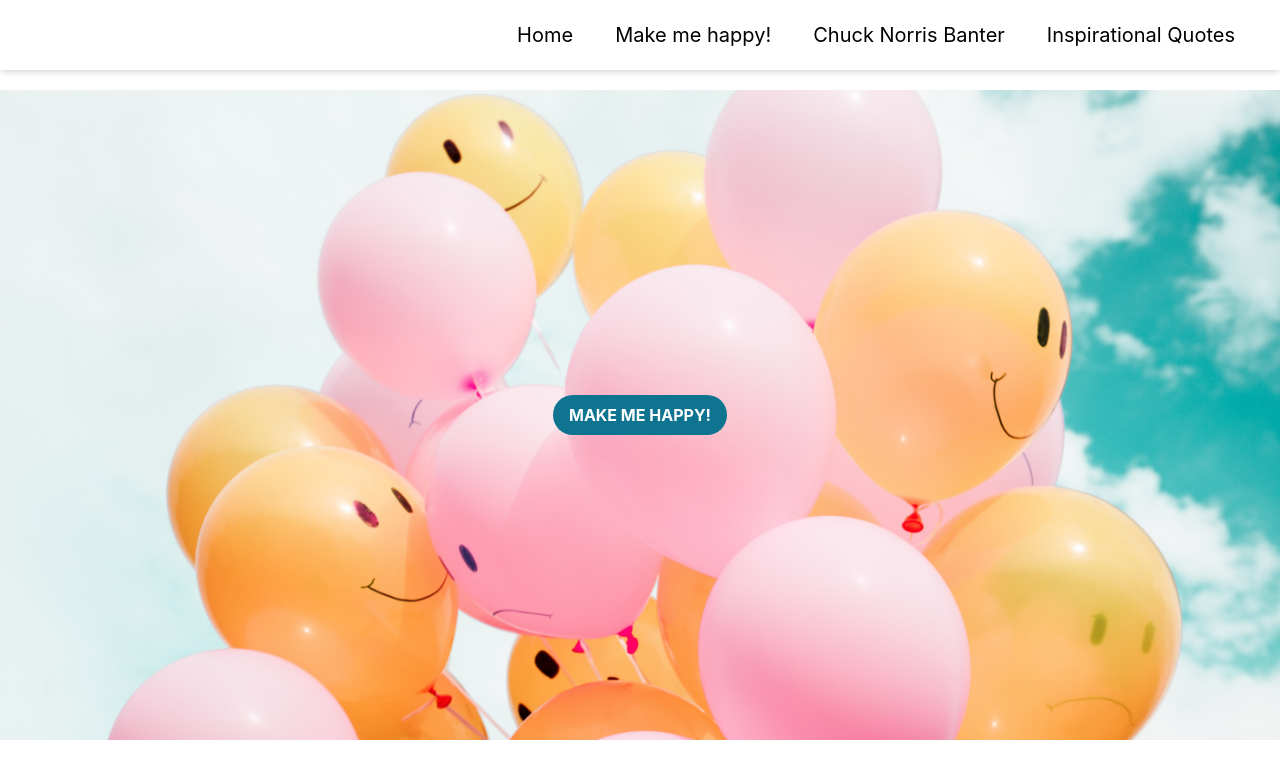
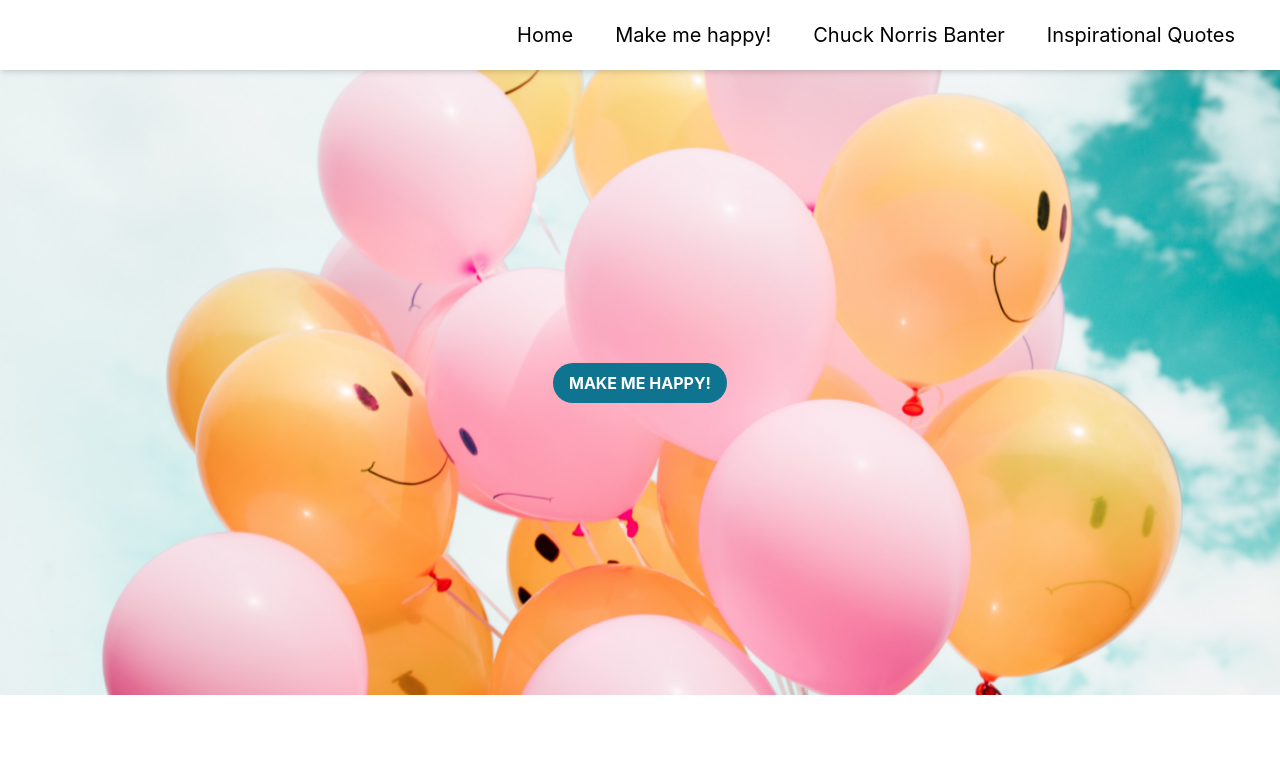
Before and after one commit to monicaclarelewis/positive-vibes, a React (Create React App) app: page / in a window 1280 px wide. Shown: the top 778 px of the page. Built offline with nearby package versions, Linux system fonts and the light colour scheme; a web font is replaced by a local one.

Commit message:
background css fixed

```diff
--- a/src/components/Navbar.js
+++ b/src/components/Navbar.js
@@ -7,7 +7,7 @@ function Navbar() {
     <nav className="shadow-md w-full position:fixed top-0 left-0 navBar">
       <div className="md:flex items-center justify-between bg-white py-4 md:px-10 px-7">
         <div className="font-bold text-2xl cursor-pointer flex items-center font-[Poppins]">
-          <span className="text-3xl text-indigo-600 mr-1 pt-2">
+          <span className="text-3xl text-cyan-600 mr-1 pt-2">
             <ion-icon name="happy-outline"></ion-icon>
           </span>
         </div>
--- a/src/styles/Home.css
+++ b/src/styles/Home.css
@@ -1,8 +1,10 @@
 .home {
     background-image: url("../assets/backgroundBalloon.jpg");
+    background-attachment: fixed;
     background-size: cover;
     background-repeat: no-repeat;
-    min-height: 650px;
+    background-position: center center;
+    min-height: 625px;
     width: 100%;
     display: flex;
     align-items: center;
--- a/src/styles/Main.css
+++ b/src/styles/Main.css
@@ -1,8 +1,10 @@
 .happyPlace {
     background-image: url("../assets/backgroundColour.jpg");
+    background-attachment: fixed;
     background-size: cover;
     background-repeat: no-repeat;
-    min-height: 650px;
+    background-position: center center;
+    min-height: 625px;
     width: 100%;
     display: flex;
     align-items: center;
--- a/src/styles/Navbar.css
+++ b/src/styles/Navbar.css
@@ -1,6 +1,5 @@
 .navBar {
     position: sticky;
-    margin-bottom: 20px;
 }
 
 .navLink {
```
